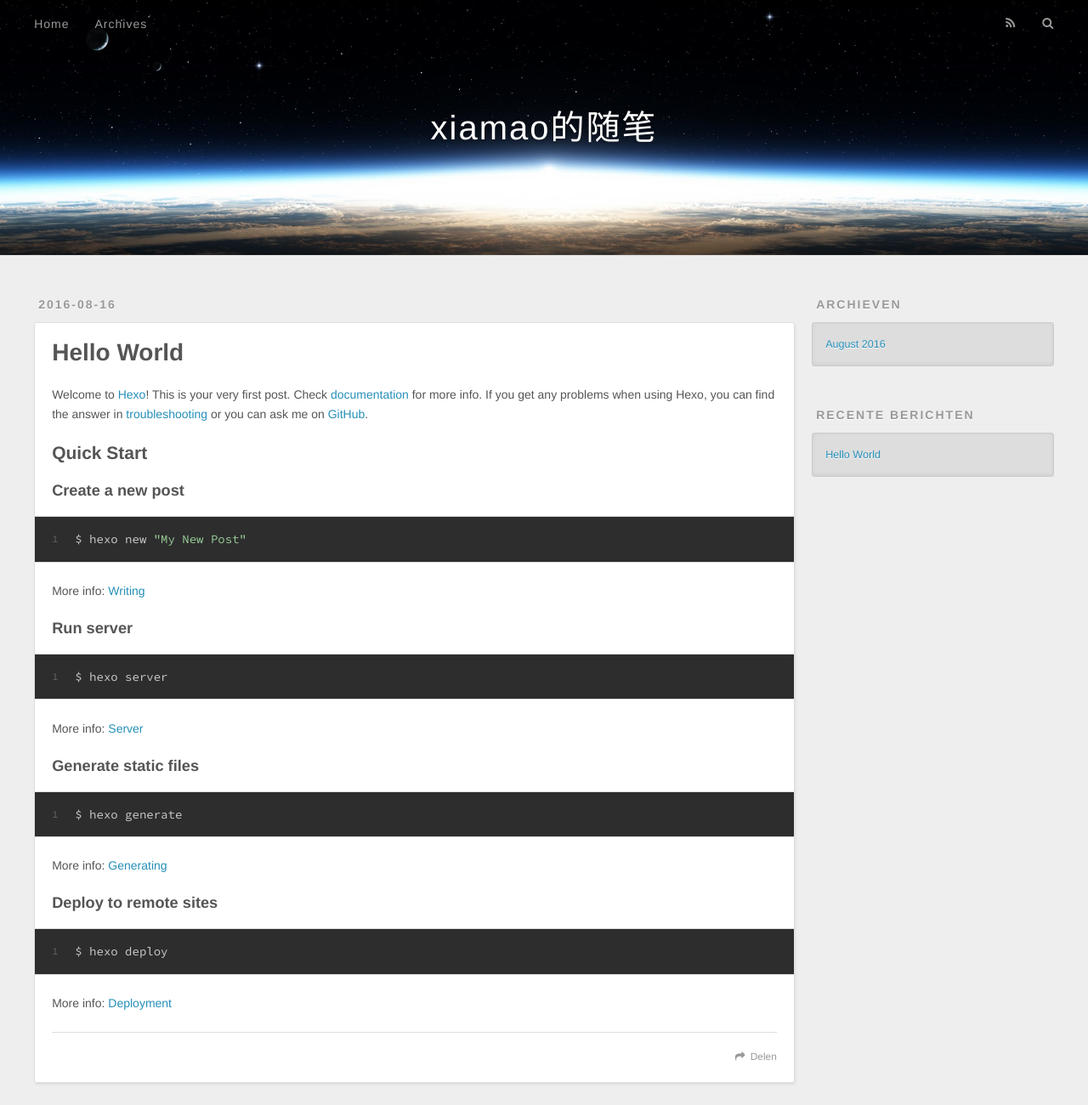
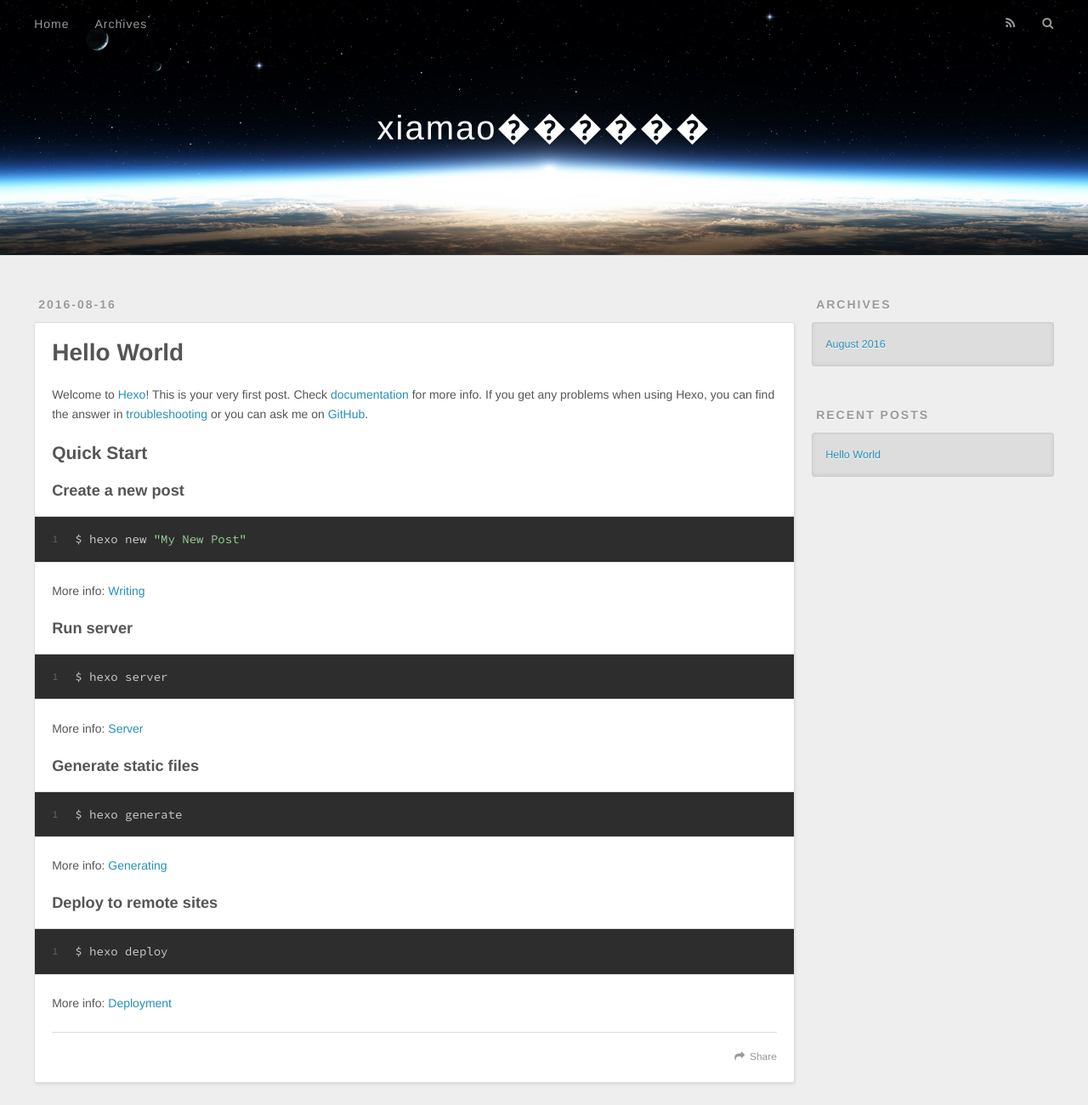
Before and after one commit to xiamao/xiamao.github.io, a plain HTML site: page index.html in a window 1280 px wide. Shown: the top 1300 px of the page at 85% size. Drawn offline with nearby package versions, Linux system fonts and the light colour scheme.

Commit message:
Site updated: 2016-08-16 11:06:56

```diff
--- a/index.html
+++ b/index.html
@@ -3,16 +3,16 @@
 <head>
   <meta charset="utf-8">
 
-  <title>xiamao的随笔</title>
+  <title>xiamao������</title>
   <meta name="viewport" content="width=device-width, initial-scale=1, maximum-scale=1">
   <meta property="og:type" content="website">
-<meta property="og:title" content="xiamao的随笔">
+<meta property="og:title" content="xiamao������">
 <meta property="og:url" content="http://yoursite.com/index.html">
-<meta property="og:site_name" content="xiamao的随笔">
+<meta property="og:site_name" content="xiamao������">
 <meta name="twitter:card" content="summary">
-<meta name="twitter:title" content="xiamao的随笔">
+<meta name="twitter:title" content="xiamao������">
 
-    <link rel="alternate" href="/atom.xml" title="xiamao的随笔" type="application/atom+xml">
+    <link rel="alternate" href="/atom.xml" title="xiamao������" type="application/atom+xml">
 
 
     <link rel="icon" href="/favicon.png">
@@ -33,7 +33,7 @@
   <div id="header-outer" class="outer">
     <div id="header-title" class="inner">
       <h1 id="logo-wrap">
-        <a href="/" id="logo">xiamao的随笔</a>
+        <a href="/" id="logo">xiamao������</a>
       </h1>
 
     </div>
@@ -50,7 +50,7 @@
 
           <a id="nav-rss-link" class="nav-icon" href="/atom.xml" title="RSS Feed"></a>
 
-        <a id="nav-search-btn" class="nav-icon" title="Zoeken"></a>
+        <a id="nav-search-btn" class="nav-icon" title="Search"></a>
       </nav>
       <div id="search-form-wrap">
         <form action="//google.com/search" method="get" accept-charset="UTF-8" class="search-form"><input type="search" name="q" results="0" class="search-form-input" placeholder="Search"><button type="submit" class="search-form-submit">&#xF002;</button><input type="hidden" name="sitesearch" value="http://yoursite.com"></form>
@@ -96,7 +96,7 @@
 
     </div>
     <footer class="article-footer">
-      <a data-url="http://yoursite.com/2016/08/16/hello-world/" data-id="cirwvzkjb0000t8v9vm7vxppn" class="article-share-link">Delen</a>
+      <a data-url="http://yoursite.com/2016/08/16/hello-world/" data-id="cirww1gjc0000u8v96fe0xmw6" class="article-share-link">Share</a>
 
 
     </footer>
@@ -121,7 +121,7 @@
 
 
   <div class="widget-wrap">
-    <h3 class="widget-title">Archieven</h3>
+    <h3 class="widget-title">Archives</h3>
     <div class="widget">
       <ul class="archive-list"><li class="archive-list-item"><a class="archive-list-link" href="/archives/2016/08/">August 2016</a></li></ul>
     </div>
@@ -131,7 +131,7 @@
 
 
   <div class="widget-wrap">
-    <h3 class="widget-title">Recente berichten</h3>
+    <h3 class="widget-title">Recent Posts</h3>
     <div class="widget">
       <ul>
 
```
Also changed, not shown: 2016/08/16/hello-world/index.html (+8 -8 lines), archives/2016/08/index.html (+9 -9 lines), archives/2016/index.html (+9 -9 lines), archives/index.html (+9 -9 lines).
